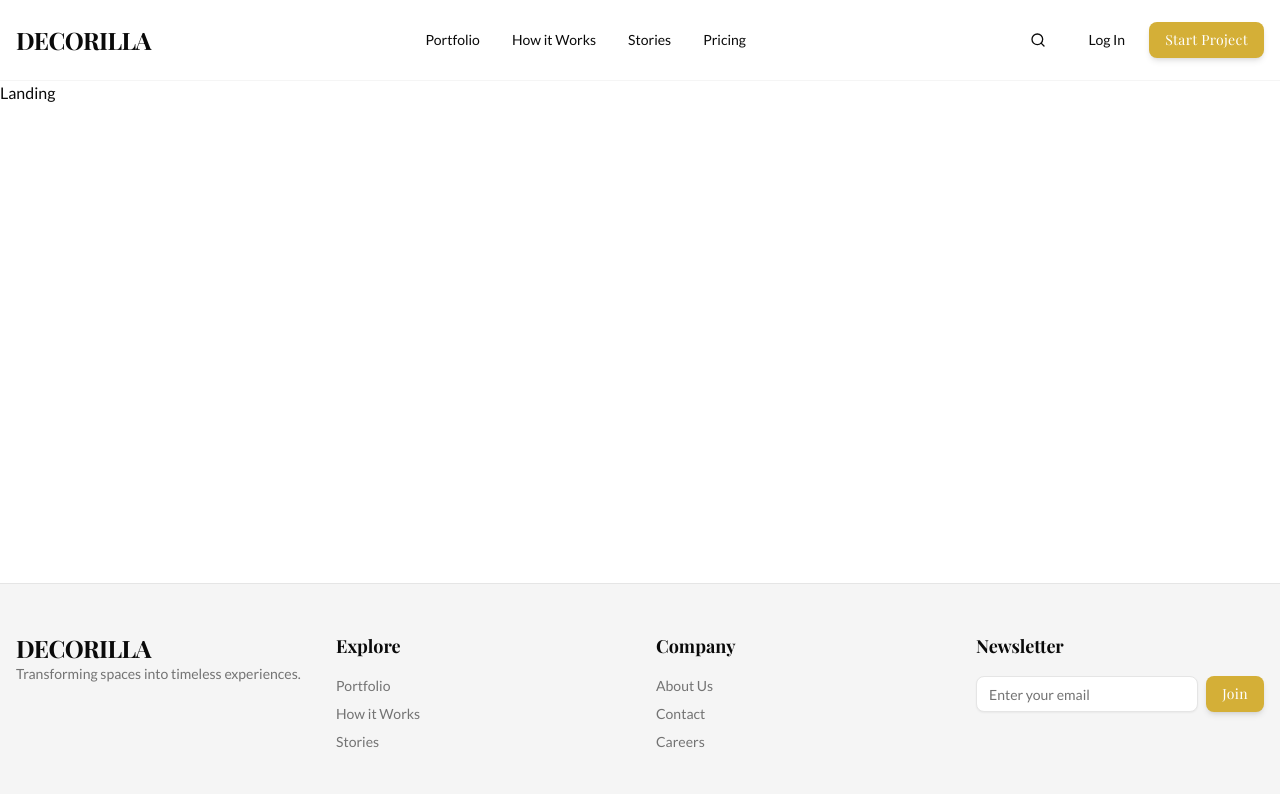
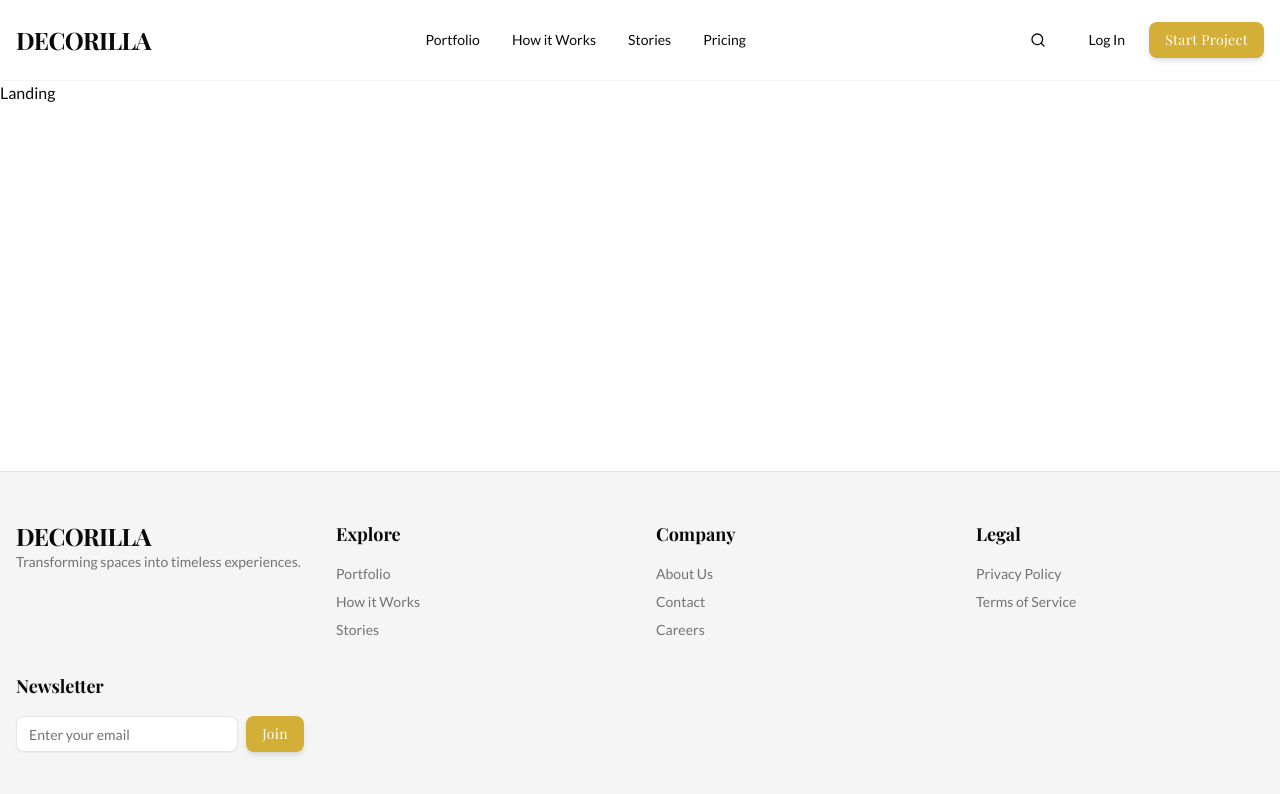
Before and after one commit to Srijansamanta1412/interior-design-studio-frontend, a React (Vite) app: page / in a window 1280 px wide. Shown: the top 794 px of the page. Built offline with nearby package versions, Linux system fonts and the light colour scheme; a web font is replaced by a local one.

Commit message:
refactor(routes): extract navigation links to centralized config

```diff
--- a/src/app/components/Footer/Footer.tsx
+++ b/src/app/components/Footer/Footer.tsx
@@ -1,34 +1,39 @@
 import { Button } from "@/components/ui/button";
 import { Input } from "@/components/ui/input";
 import { Logo } from "@/components/shared/Logo";
+import { footerLinks } from "@/app/routes/navigation";
+import { Link } from "react-router-dom";
 
 export function Footer() {
   return (
     <footer className="border-t bg-neutral-100 py-12 text-sm text-muted-foreground">
       <div className="container mx-auto grid gap-8 px-4 md:grid-cols-4">
+
+        {/* Brand Section */}
         <div className="space-y-4">
           <Logo />
           <p>Transforming spaces into timeless experiences.</p>
         </div>
 
-        <div>
-          <h3 className="mb-4 font-serif text-lg font-bold text-foreground">Explore</h3>
-          <ul className="space-y-2">
-            <li><a href="/portfolio" className="hover:text-gold">Portfolio</a></li>
-            <li><a href="/how-it-works" className="hover:text-gold">How it Works</a></li>
-            <li><a href="/stories" className="hover:text-gold">Stories</a></li>
-          </ul>
-        </div>
+        {/* Dynamic Sections */}
+        {Object.values(footerLinks).map((section) => (
+          <div key={section.title}>
+            <h3 className="mb-4 font-serif text-lg font-bold text-foreground">
+              {section.title}
+            </h3>
+            <ul className="space-y-2">
+              {section.links.map((link) => (
+                <li key={link.title}>
+                  <Link to={link.href} className="hover:text-gold transition-colors">
+                    {link.title}
+                  </Link>
+                </li>
+              ))}
+            </ul>
+          </div>
+        ))}
 
-        <div>
-          <h3 className="mb-4 font-serif text-lg font-bold text-foreground">Company</h3>
-          <ul className="space-y-2">
-            <li><a href="/about" className="hover:text-gold">About Us</a></li>
-            <li><a href="/contact" className="hover:text-gold">Contact</a></li>
-            <li><a href="/careers" className="hover:text-gold">Careers</a></li>
-          </ul>
-        </div>
-
+        {/* Newsletter Section */}
         <div>
           <h3 className="mb-4 font-serif text-lg font-bold text-foreground">Newsletter</h3>
           <div className="flex gap-2">
--- a/src/app/components/Navbar/Navbar.tsx
+++ b/src/app/components/Navbar/Navbar.tsx
@@ -4,14 +4,9 @@ import { Button } from "@/components/ui/button";
 import { Sheet, SheetContent, SheetTrigger, SheetTitle } from "@/components/ui/sheet"; // Import SheetTitle
 import { Logo } from "@/components/shared/Logo";
 import { VisuallyHidden } from "@radix-ui/react-visually-hidden"; // Ensure accessibility
+import { navbarLinks } from "@/app/routes/navigation";
 
 export function Navbar() {
-  const navLinks = [
-    { name: "Portfolio", href: "/portfolio" },
-    { name: "How it Works", href: "/how-it-works" },
-    { name: "Stories", href: "/stories" },
-    { name: "Pricing", href: "/pricing" },
-  ];
 
   return (
     <nav className="sticky top-0 z-50 w-full border-b border-border/40 bg-background/95 backdrop-blur supports-[backdrop-filter]:bg-background/60">
@@ -22,13 +17,13 @@ export function Navbar() {
 
         {/* 2. Desktop Nav */}
         <div className="hidden md:flex gap-8">
-          {navLinks.map((link) => (
+          {navbarLinks.map((link) => (
             <Link
-              key={link.name}
+              key={link.title}
               to={link.href}
               className="text-sm font-medium transition-colors hover:text-gold"
             >
-              {link.name}
+              {link.title}
             </Link>
           ))}
         </div>
@@ -63,13 +58,13 @@ export function Navbar() {
               <div className="flex flex-col gap-6 mt-10 px-6">
                 <Logo />
                 <div className="flex flex-col gap-4">
-                  {navLinks.map((link) => (
+                  {navbarLinks.map((link) => (
                     <Link
-                      key={link.name}
+                      key={link.title}
                       to={link.href}
                       className="text-lg font-serif font-medium hover:text-gold"
                     >
-                      {link.name}
+                      {link.title}
                     </Link>
                   ))}
                   <hr className="my-2" />
--- /dev/null
+++ b/src/app/routes/navigation.ts
@@ -0,0 +1,45 @@
+// Single source of truth for application navigation
+// This decouples "Menu Data" from "UI Components"
+
+export interface NavItem {
+  title: string;
+  href: string;
+}
+
+export interface FooterSection {
+  title: string;
+  links: NavItem[];
+}
+
+export const navbarLinks: NavItem[] = [
+  { title: "Portfolio", href: "/portfolio" },
+  { title: "How it Works", href: "/how-it-works" },
+  { title: "Stories", href: "/stories" },
+  { title: "Pricing", href: "/pricing" },
+];
+
+export const footerLinks: Record<string, FooterSection> = {
+  explore: {
+    title: "Explore",
+    links: [
+      { title: "Portfolio", href: "/portfolio" },
+      { title: "How it Works", href: "/how-it-works" },
+      { title: "Stories", href: "/stories" },
+    ],
+  },
+  company: {
+    title: "Company",
+    links: [
+      { title: "About Us", href: "/about" },
+      { title: "Contact", href: "/contact" },
+      { title: "Careers", href: "/careers" },
+    ],
+  },
+  legal: {
+    title: "Legal",
+    links: [
+      { title: "Privacy Policy", href: "/privacy" },
+      { title: "Terms of Service", href: "/terms" },
+    ],
+  },
+};
```
